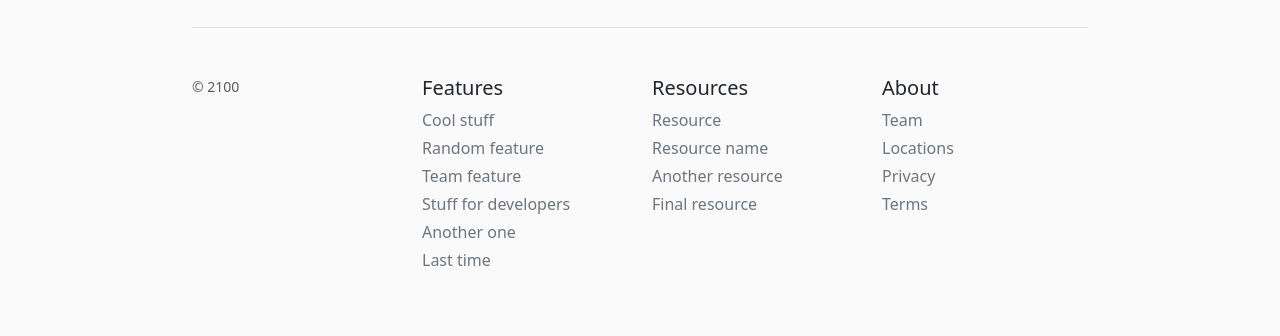
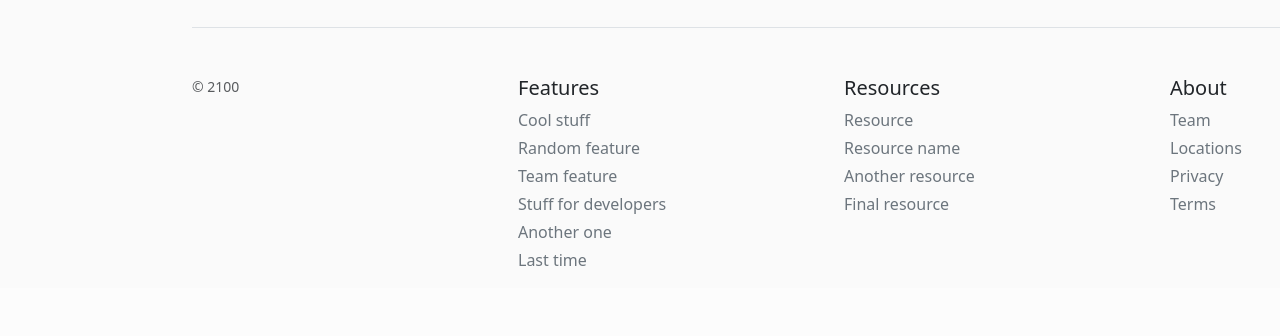
Before and after one commit to fxcker01/blog, a Django app: page /contacti in a window 1280 px wide; the page is wider, and only the part inside the window is pictured. Shown: the part 1088-1424 px from the top of that part. After the commit the page ends 1354 px from the top of that part, so only its background shows below. Run offline with Django 5.2, Linux system fonts and the light colour scheme.

Commit message:
edit base.html

```diff
--- a/blog/templates/blog/base.html
+++ b/blog/templates/blog/base.html
@@ -64,7 +64,7 @@
         </div>
     </div>
 
-    <footer class="pt-4 my-md-5 pt-md-5 border-top">
+    <footer class="pt-4 col-12 mt-md-5 pt-md-5 border-top">
         <div class="row">
           <div class="col-12 col-md">
             <small class="d-block mb-3 text-body-secondary">© 2100</small>
```
